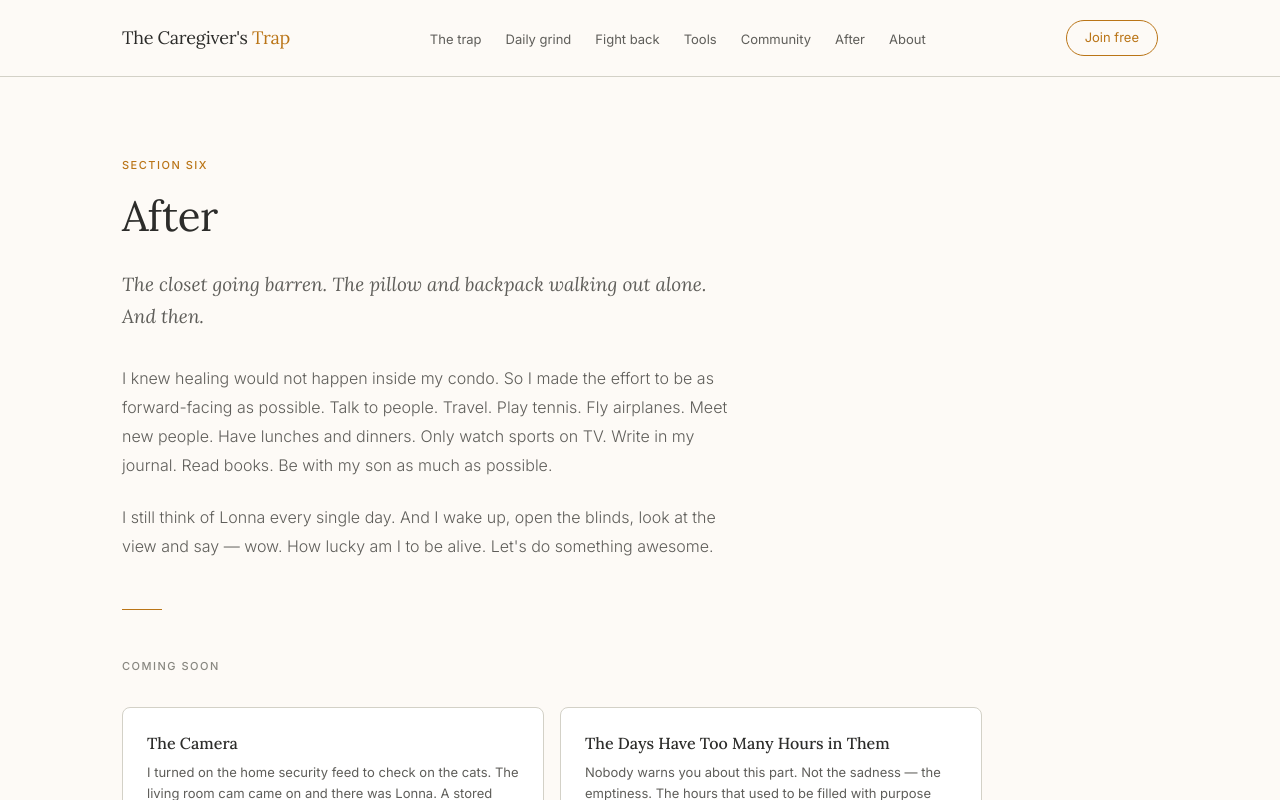
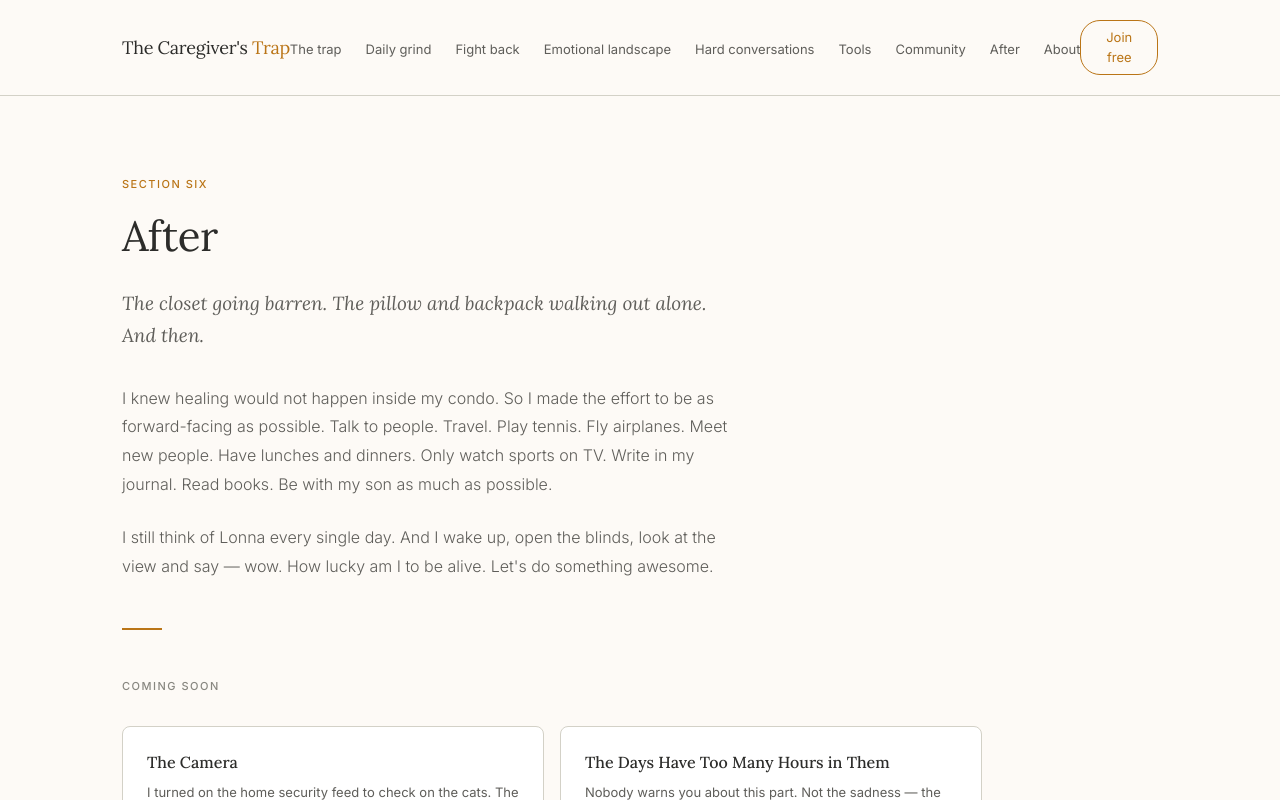
Before and after one commit to caseywsj/caregivertrap, a Next.js app: page /after in a window 1280 px wide. Shown: the top 800 px of the page. Built offline with nearby package versions, Linux system fonts and the light colour scheme.

Commit message:
Add Emotional Landscape and Hard Conversations to nav

```diff
--- a/components/Nav.tsx
+++ b/components/Nav.tsx
@@ -8,6 +8,8 @@ export default function Nav() {
     { label: "The trap", href: "/the-trap" },
     { label: "Daily grind", href: "/daily-grind" },
     { label: "Fight back", href: "/fight-back" },
+    { label: "Emotional landscape", href: "/emotional-landscape" },
+    { label: "Hard conversations", href: "/hard-conversations" },
     { label: "Tools", href: "/tools" },
     { label: "Community", href: "/community" },
     { label: "After", href: "/after" },
```
